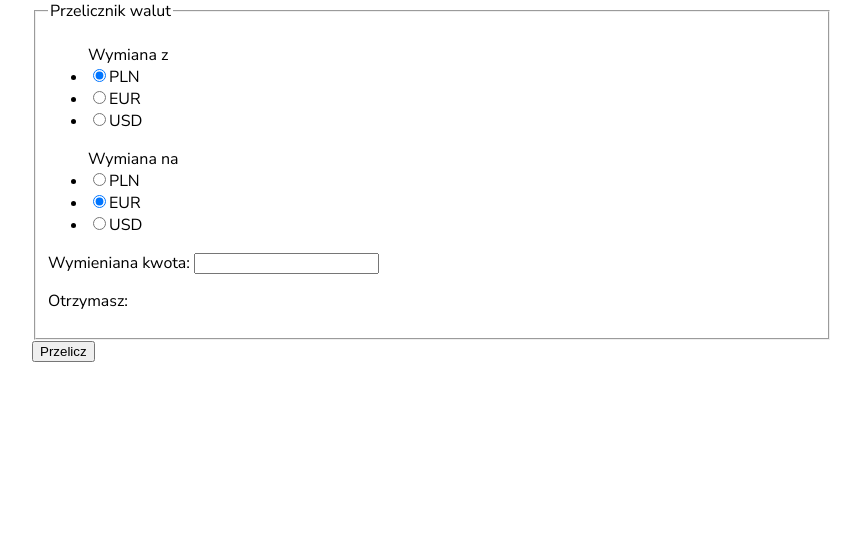
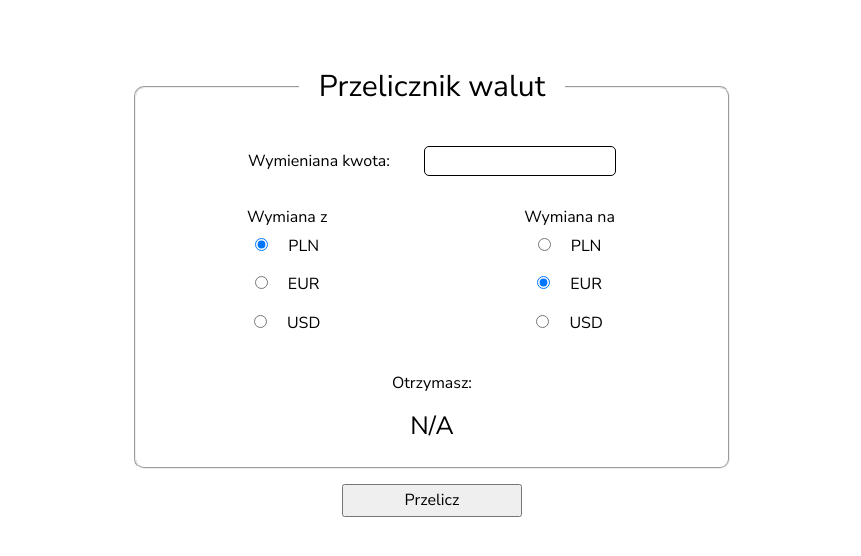
Before and after one commit to olos1992/currency-converter2, a plain HTML site: page index.html in a window 1280 px wide. Shown: the whole page, without its empty margins (208-1069 px from the left). Drawn offline with nearby package versions, Linux system fonts and the light colour scheme.

Commit message:
form first styling

```diff
--- a/css/form.css
+++ b/css/form.css
@@ -0,0 +1,65 @@
+.form {
+    max-width: 600px;
+    margin: 0 auto;
+    margin-top: 50px;
+}
+
+.form__fieldset {
+    border-radius: 10px;
+}
+
+.form__legend {
+    text-align: center;
+    padding: 20px;
+    font-size: 30px;
+}
+
+.form__radio {
+    list-style: none;
+    display: inline-block;
+    width: 49%;
+    text-align: center;
+    padding-inline-start: 0;
+}
+
+.form__radioOption {
+    padding: 10px;
+}
+
+.form__input {
+    margin-right: 20px;
+}
+
+.form__label {
+    font-weight: bold;
+}
+
+.form__amountField {
+    text-align: center;
+}
+
+.form__amountInput {
+    margin-left: 30px;
+    border: 1px solid black;
+    border-radius: 5px;
+    text-align: center;
+    padding: 5px;
+}
+
+.form__result {
+    text-align: center;
+}
+
+.form__resultNumber {
+    display: block;
+    margin-top: 20px;
+    font-size: 25px;
+}
+
+.form__button {
+    display: block;
+    margin: 0 auto;
+    margin-top: 15px;
+    min-width: 30%;
+    padding: 5px;
+}
--- a/css/style.css
+++ b/css/style.css
@@ -8,6 +8,4 @@ html {
 
 body {
     font-family: 'Nunito Sans', sans-serif;
-    max-width: 800px;
-    margin: 0 auto;
 }
--- a/index.html
+++ b/index.html
@@ -7,65 +7,72 @@
     <title>Currency-converter</title>
     <link rel="preconnect" href="https://fonts.googleapis.com">
     <link rel="preconnect" href="https://fonts.gstatic.com" crossorigin>
-    <link href="https://fonts.googleapis.com/css2?family=Nunito+Sans:ital,opsz,wght@0,6..12,400;0,6..12,700;1,6..12,400;1,6..12,700&display=swap" rel="stylesheet">
+    <link rel="stylesheet" href="https://cdnjs.cloudflare.com/ajax/libs/normalize/8.0.1/normalize.min.css"
+        integrity="sha512-NhSC1YmyruXifcj/KFRWoC561YpHpc5Jtzgvbuzx5VozKpWvQ+4nXhPdFgmx8xqexRcpAglTj9sIBWINXa8x5w=="
+        crossorigin="anonymous" referrerpolicy="no-referrer" />
+    <link
+        href="https://fonts.googleapis.com/css2?family=Nunito+Sans:ital,opsz,wght@0,6..12,400;0,6..12,700;1,6..12,400;1,6..12,700&display=swap"
+        rel="stylesheet">
     <link href="css/style.css" rel="stylesheet">
+    <link href="css/form.css" rel="stylesheet">
     <script defer src="js/script.js"></script>
 </head>
 
 <body>
 
-<form class="js-form">
-    <fieldset>
+    <form class="form js-form">
+        <fieldset class="form__fieldset">
             <legend class="form__legend">Przelicznik walut</legend>
 
-        <ul>Wymiana z
-            <li>
+            <p class="form__amountField">
                 <label>
-                    <input class="js-inputPLN" type="radio" name="currencyToChange" value="PLN" checked>PLN
+                    Wymieniana kwota: <input class="form__amountInput js-amount" name="amountToChange" type="number" min="0.01"
+                        step="any">
+                </label>
+            </p>
+
+            <ul class="form__radio">Wymiana z
+                <li class="form__radioOption">
+                    <label class="js-label">
+                        <input class="form__input js-inputPLN" type="radio" name="currencyToChange" value="PLN" checked>PLN
                     </label>
                 </li>
-            <li>
+                <li class="form__radioOption">
                     <label>
-                    <input class="js-inputEUR" type="radio" name="currencyToChange" value="EUR">EUR
+                        <input class="form__input js-inputEUR" type="radio" name="currencyToChange" value="EUR">EUR
                     </label>
                 </li>
-            <li>
+                <li class="form__radioOption">
                     <label>
-                    <input class="js-inputUSD" type="radio" name="currencyToChange" value="USD">USD
+                        <input class="form__input js-inputUSD" type="radio" name="currencyToChange" value="USD">USD
                     </label>
                 </li>
             </ul>
 
-        <ul>Wymiana na
-            <li>
+            <ul class="form__radio">Wymiana na
+                <li class="form__radioOption">
                     <label>
-                    <input class="js-outputPLN" type="radio" name="currencyChanged" value="PLN">PLN
+                        <input class="form__input js-outputPLN" type="radio" name="currencyChanged" value="PLN">PLN
                     </label>
                 </li>
-            <li>
+                <li class="form__radioOption">
                     <label>
-                    <input class="js-outputEUR" type="radio" name="currencyChanged" value="EUR" checked>EUR
+                        <input class="form__input js-outputEUR" type="radio" name="currencyChanged" value="EUR" checked>EUR
                     </label>
                 </li>
-            <li>
+                <li class="form__radioOption">
                     <label>
-                    <input class="js-outputUSD" type="radio" name="currencyChanged" value="USD">USD
+                        <input class="form__input js-outputUSD" type="radio" name="currencyChanged" value="USD">USD
                     </label>
                 </li>
             </ul>
 
-        <p>
-            <label>
-                Wymieniana kwota: <input class="js-amount" name="amountToChange" type="number" min="0.01" step="any">
-            </label>
-        </p>
-
-        <p>
-            Otrzymasz: <span class="js-result"></span>
+            <p class="form__result">
+                Otrzymasz: <span class="form__resultNumber js-result">N/A</span>
             </p>
 
         </fieldset>
-    <button>Przelicz</button>
+        <button class="form__button">Przelicz</button>
     </form>
 
 
--- a/js/script.js
+++ b/js/script.js
@@ -2,6 +2,7 @@ let form = document.querySelector(".js-form");
 let amount = document.querySelector(".js-amount");
 let result = document.querySelector(".js-result");
 let button = document.querySelector(".js-button");
+let label = document.querySelector(".js-label");
 
 let inputPLN = document.querySelector(".js-inputPLN");
 let inputEUR = document.querySelector(".js-inputEUR");
@@ -13,7 +14,6 @@ let outputUSD = document.querySelector(".js-outputUSD");
 
 form.addEventListener("submit", (event) => {
     event.preventDefault();
-
     if (inputPLN.checked && outputPLN.checked) {
         result.innerText = `${amount.value} PLN`
     } else if (inputPLN.checked && outputEUR.checked) {
```
Lines whose indentation alone changed are shown as unchanged.
